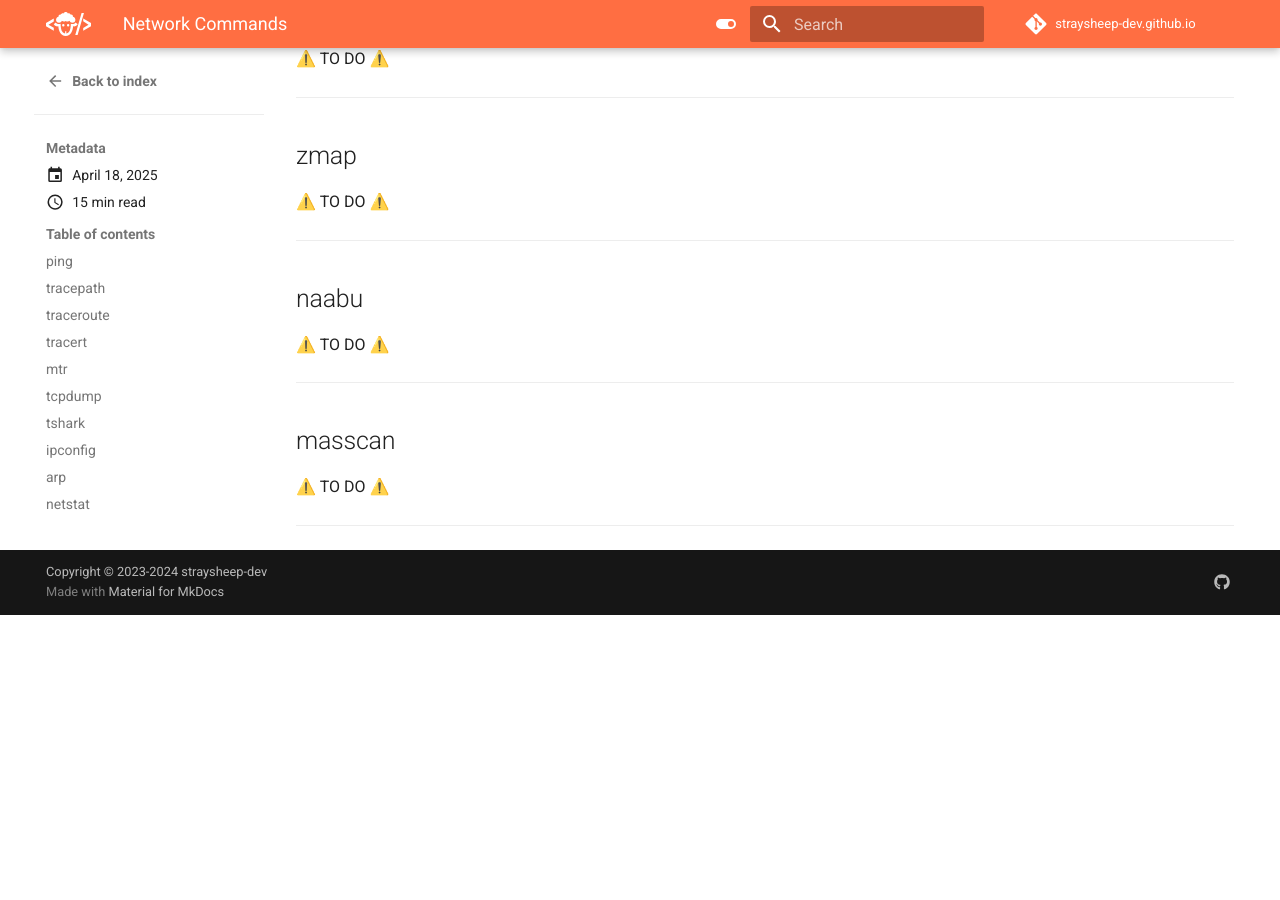
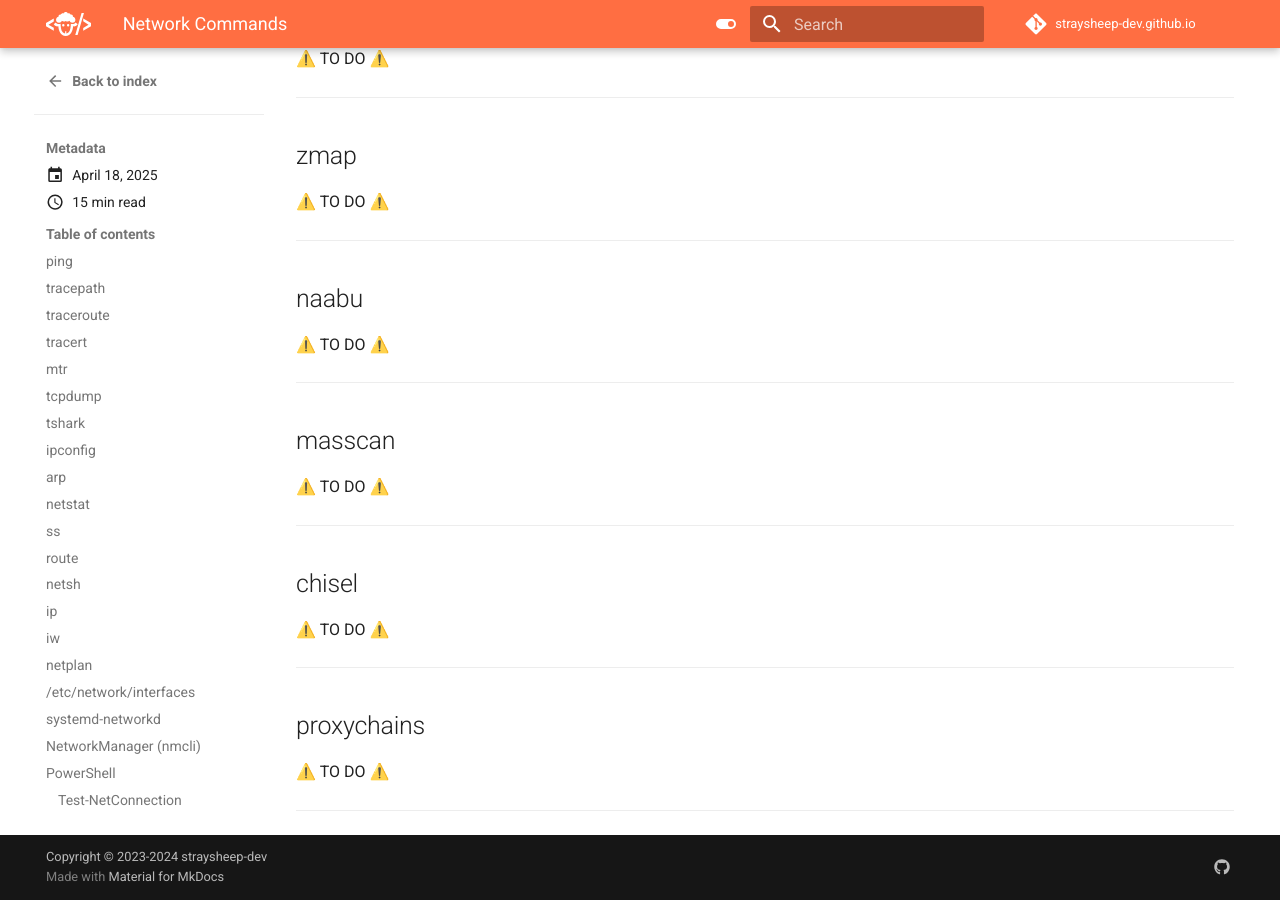
Before and after one commit to straysheep-dev/straysheep-dev.github.io, an MkDocs documentation site: the page built from docs/blog/posts/network-commands.md, in a window 1280 px wide and 900 px high, scrolled down 19706 px. Built offline with MkDocs 1.6.1 and Material for MkDocs 9.7.7, drawn with Linux system fonts in a browser that asks for light colours; comment, search, counter and statistics services are not loaded; before the commit the page ends 20321 px from its top, so only the background shows below that.

Commit message:
Update blog

```diff
--- a/docs/blog/posts/network-commands.md
+++ b/docs/blog/posts/network-commands.md
@@ -1033,3 +1033,17 @@ Test-Connection -ComputerName example.com -Port 443
 ⚠️ TO DO ⚠️
 
 ---
+
+
+## chisel
+
+⚠️ TO DO ⚠️
+
+---
+
+
+## proxychains
+
+⚠️ TO DO ⚠️
+
+---
```
